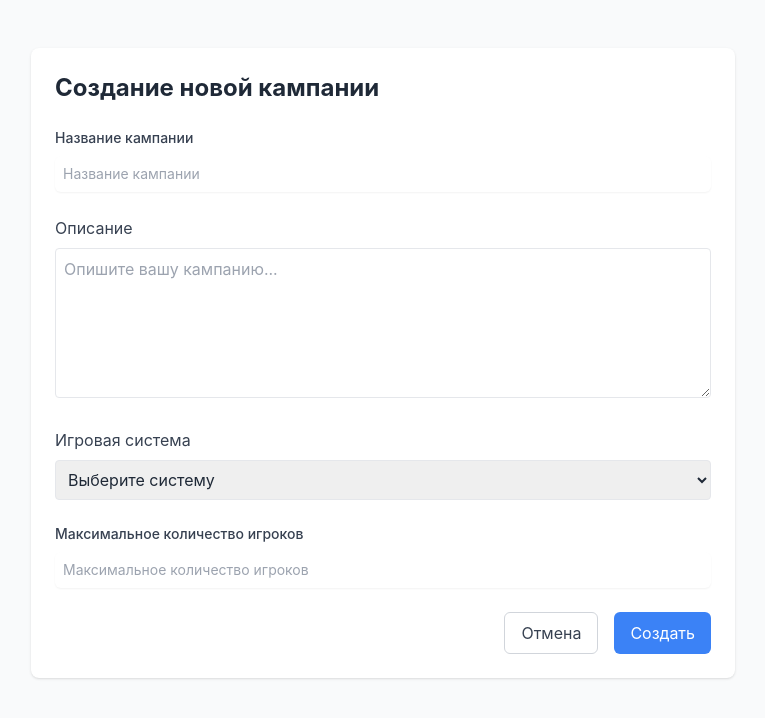
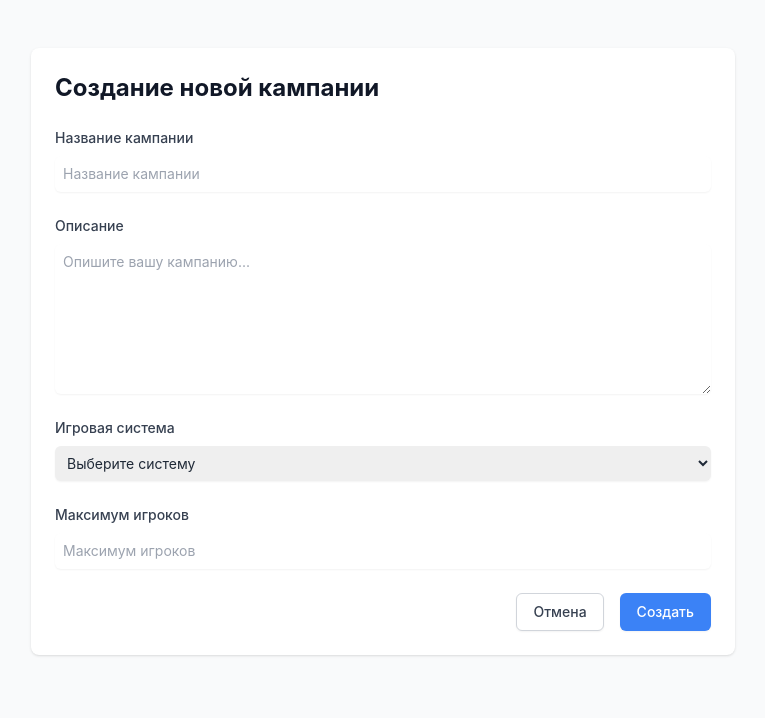
Before and after one commit to d2emon/campaign-manager, a React (Create React App) app in the folder frontend/: page /campaigns/new in a window 1280 px wide. Shown: the top 718 px of the page, without its empty margins (257-1022 px from the left). Built offline with nearby package versions, Linux system fonts and the light colour scheme; sample sign-in values are in the browser's storage.

Commit message:
Create EditCampaignPage for campaign editing functionality.

```diff
--- a/frontend/src/App.tsx
+++ b/frontend/src/App.tsx
@@ -3,7 +3,8 @@ import LoginPage from './pages/LoginPage';
 import RegisterPage from './pages/RegisterPage';
 import PrivateRoute from './components/PrivateRoute';
 import DashboardPage from './pages/DashboardPage';
-import CampaignForm from './components/CampaignForm';
+import CampaignFormPage from './pages/EditCampaignPage';
+import CampaignDetailsPage from './pages/CampaignDetailsPage';
 const App = () => {
   return (
     <Router>
@@ -13,9 +14,11 @@ const App = () => {
         <Route path="/register" element={<RegisterPage />} />
         <Route element={<PrivateRoute />}>
           <Route path="/dashboard" element={<DashboardPage />} />
-          <Route path="/campaigns/new" element={<CampaignForm />} />
-          <Route path="/campaigns/:id/edit" element={<CampaignForm />} />
+          <Route path="/campaigns/new" element={<CampaignFormPage />} />
+          <Route path="/campaigns/:id/edit" element={<CampaignFormPage />} />
+          <Route path="/campaigns/:id" element={<CampaignDetailsPage />} />
         </Route>
+        <Route path="*" element={<Navigate to="/" replace />} />
       </Routes>
     </Router>
   );
--- a/frontend/src/components/CampaignForm.tsx
+++ b/frontend/src/components/CampaignForm.tsx
@@ -1,11 +1,17 @@
-import { useState, useEffect } from 'react';
+import { useEffect } from 'react';
 import { useForm } from 'react-hook-form';
-import { useNavigate, useParams } from 'react-router-dom';
 import { yupResolver } from '@hookform/resolvers/yup';
 import * as yup from 'yup';
 import Field from './Field';
-import useAuth from '../hooks/useAuth';
-import { getCampaign, createCampaign, updateCampaign } from '../services/campaignService';
+import { Campaign } from '../services/campaignService';
+
+interface CampaignFormProps {
+  initialData?: Partial<Campaign>;
+  isEditing: boolean;
+  isLoading: boolean;
+  onSubmit: (data: Partial<Campaign>) => Promise<void>;
+  onCancel: () => void;
+}
 
 const schema = yup.object({
   title: yup
@@ -33,13 +39,7 @@ type CampaignFormData = {
   maxPlayers: number;
 };
 
-const CampaignForm = () => {
-  const { id } = useParams();
-  const navigate = useNavigate();
-  const { user } = useAuth();
-  const [isLoading, setIsLoading] = useState(false);
-  const [isEditing, setIsEditing] = useState(false);
-
+const CampaignForm = ({ initialData, isEditing, isLoading, onSubmit, onCancel }: CampaignFormProps) => {
   const {
     register,
     handleSubmit,
@@ -50,86 +50,51 @@ const CampaignForm = () => {
   });
 
   useEffect(() => {
-    if (id) {
-      setIsEditing(true);
-      const loadCampaign = async () => {
-        try {
-          const campaign = await getCampaign(id);
-          setValue('title', campaign.title);
-          setValue('description', campaign.description);
-          setValue('gameSystem', campaign.gameSystem);
-          setValue('maxPlayers', campaign.maxPlayers);
-        } catch (error) {
-          console.error('Error loading campaign:', error);
-          navigate('/dashboard');
+    if (initialData) {
+      console.log('initialData', initialData);
+      setValue('title', initialData.title || '');
+      setValue('description', initialData.description || '');
+      setValue('gameSystem', initialData.gameSystem || '');
+      setValue('maxPlayers', initialData.maxPlayers || 4);
     }
-      };
-      loadCampaign();
-    }
-  }, [id, setValue, navigate]);
-
-  const onSubmit = async (data: CampaignFormData) => {
-    if (!user) return;
-
-    setIsLoading(true);
-    try {
-      if (isEditing) {
-        await updateCampaign(id!, { ...data, gmId: user.username });
-      } else {
-        await createCampaign({ ...data, gmId: user.username });
-      }
-      navigate('/dashboard');
-    } catch (error) {
-      console.error('Error saving campaign:', error);
-    } finally {
-      setIsLoading(false);
-    }
-  };
+  }, [initialData]);
 
   return (
-    <div className="min-h-screen bg-gray-50 py-12">
-      <div className="max-w-3xl mx-auto px-4 sm:px-6 lg:px-8">
-        <div className="bg-white shadow rounded-lg p-6">
-          <h1 className="text-2xl font-bold mb-6">
-            {isEditing ? 'Редактирование кампании' : 'Создание новой кампании'}
-          </h1>
-
     <form onSubmit={handleSubmit(onSubmit)} className="space-y-6">
       <Field
+        id="title"
         error={errors.title}
         inputProps={register('title')}
         label="Название кампании"
       />
 
-            <div className="mb-6">
-              <label className="block text-gray-700 mb-2">
-                Описание
-              </label>
-              <textarea
-                {...register('description')}
-                className="w-full p-2 border rounded focus:ring-2 focus:ring-primary min-h-[150px]"
+      <Field
+        id="description"
+        error={errors.description}
+        inputProps={register('description')}
+        label="Описание"
         placeholder="Опишите вашу кампанию..."
+        type="textarea"
       />
-              {errors.description && (
-                <div className="mt-2 text-red-600">
-                  {errors.description.message}
-                </div>
-              )}
-            </div>
 
       <div className="mb-6">
-              <label className="block text-gray-700 mb-2">
+        <label
+          htmlFor="gameSystem"
+          className="block text-sm font-medium text-gray-700 mb-2"
+        >
           Игровая система
         </label>
         <select
+          id="gameSystem"
           {...register('gameSystem')}
-                className="w-full p-2 border rounded focus:ring-2 focus:ring-primary"
+          className="mt-1 block w-full p-2 rounded-md border-gray-300 shadow-sm focus:border-primary focus:ring-primary sm:text-sm"
         >
           <option value="">Выберите систему</option>
           <option value="dnd5e">Dungeons & Dragons 5e</option>
           <option value="pathfinder2e">Pathfinder 2e</option>
+          <option value="call-of-cthulhu">Call of Cthulhu</option>
           <option value="warhammer">Warhammer Fantasy</option>
-                <option value="custom">Другая система</option>
+          <option value="other">Другая система</option>
         </select>
         {errors.gameSystem && (
           <div className="mt-2 text-red-600">
@@ -139,32 +104,32 @@ const CampaignForm = () => {
       </div>
 
       <Field
+        id="maxPlayers"
         error={errors.maxPlayers}
         inputProps={register('maxPlayers', { valueAsNumber: true })}
-              label="Максимальное количество игроков"
+        label="Максимум игроков"
         type="number"
+        min={1}
+        max={20}
       />
 
       <div className="flex justify-end space-x-4">
         <button
           type="button"
-                onClick={() => navigate('/dashboard')}
-                className="px-4 py-2 border border-gray-300 rounded-md text-gray-700 hover:bg-gray-50"
+          onClick={onCancel}
+          className="px-4 py-2 text-sm font-medium text-gray-700 bg-white border border-gray-300 rounded-md shadow-sm hover:bg-gray-50 focus:outline-none focus:ring-2 focus:ring-offset-2 focus:ring-primary"
         >
           Отмена
         </button>
         <button
           type="submit"
           disabled={isLoading}
-                className="px-4 py-2 bg-primary text-white rounded-md hover:bg-blue-600 disabled:opacity-50"
+          className="px-4 py-2 text-sm font-medium text-white bg-primary border border-transparent rounded-md shadow-sm hover:bg-blue-600 focus:outline-none focus:ring-2 focus:ring-offset-2 focus:ring-primary disabled:opacity-50"
         >
           {isLoading ? 'Сохранение...' : isEditing ? 'Сохранить' : 'Создать'}
         </button>
       </div>
     </form>
-        </div>
-      </div>
-    </div>
   );
 };
 
--- /dev/null
+++ b/frontend/src/pages/CampaignDetailsPage.tsx
@@ -0,0 +1,116 @@
+import { useState, useEffect } from 'react';
+import { useNavigate, useParams } from 'react-router-dom';
+import { getCampaign, deleteCampaign, Campaign } from '../services/campaignService';
+
+const CampaignDetailsPage = () => {
+  const navigate = useNavigate();
+  const { id } = useParams<{ id: string }>();
+  const [campaign, setCampaign] = useState<Campaign | null>(null);
+  const [isLoading, setIsLoading] = useState(true);
+
+  useEffect(() => {
+    const loadCampaign = async () => {
+      try {
+        if (id) {
+          const data = await getCampaign(id);
+          setCampaign(data);
+        }
+      } catch (error) {
+        console.error('Error loading campaign:', error);
+      } finally {
+        setIsLoading(false);
+      }
+    };
+
+    loadCampaign();
+  }, [id]);
+
+  const handleDelete = async () => {
+    if (id) {
+      try {
+        await deleteCampaign(id);
+        navigate('/');
+      } catch (error) {
+        console.error('Error deleting campaign:', error);
+      }
+    }
+  };
+
+  if (isLoading) {
+    return (
+      <div className="min-h-screen flex items-center justify-center">
+        <div className="animate-spin rounded-full h-12 w-12 border-t-2 border-b-2 border-primary"></div>
+      </div>
+    );
+  }
+
+  if (!campaign) {
+    return (
+      <div className="min-h-screen flex items-center justify-center">
+        <div className="text-center">
+          <h1 className="text-2xl font-bold text-gray-900">Кампания не найдена</h1>
+          <button
+            onClick={() => navigate('/')}
+            className="mt-4 px-4 py-2 bg-primary text-white rounded-md hover:bg-blue-600 transition"
+          >
+            Вернуться на главную
+          </button>
+        </div>
+      </div>
+    );
+  }
+
+  return (
+    <div className="min-h-screen bg-gray-50 py-12">
+      <div className="max-w-3xl mx-auto px-4 sm:px-6 lg:px-8">
+        <div className="bg-white shadow rounded-lg p-6">
+          <div className="flex justify-between items-start mb-6">
+            <h1 className="text-2xl font-bold text-gray-900">{campaign.title}</h1>
+            <div className="flex space-x-4">
+              <button
+                onClick={() => navigate(`/campaigns/${id}/edit`)}
+                className="px-4 py-2 bg-primary text-white rounded-md hover:bg-blue-600 transition"
+              >
+                Редактировать
+              </button>
+              <button
+                onClick={handleDelete}
+                className="px-4 py-2 bg-red-600 text-white rounded-md hover:bg-red-700 transition"
+              >
+                Удалить
+              </button>
+            </div>
+          </div>
+
+          <div className="mb-6">
+            <span className="px-2 py-1 text-xs font-medium bg-blue-100 text-blue-800 rounded-full">
+              {campaign.gameSystem}
+            </span>
+          </div>
+
+          <div className="prose max-w-none">
+            <p className="text-gray-700">{campaign.description}</p>
+          </div>
+
+          <div className="mt-6 pt-6 border-t border-gray-200">
+            <h2 className="text-lg font-medium text-gray-900 mb-4">Информация о кампании</h2>
+            <dl className="grid grid-cols-1 gap-4 sm:grid-cols-2">
+              <div>
+                <dt className="text-sm font-medium text-gray-500">Максимум игроков</dt>
+                <dd className="mt-1 text-sm text-gray-900">{campaign.maxPlayers}</dd>
+              </div>
+              <div>
+                <dt className="text-sm font-medium text-gray-500">Создана</dt>
+                <dd className="mt-1 text-sm text-gray-900">
+                  {new Date(campaign.createdAt).toLocaleDateString()}
+                </dd>
+              </div>
+            </dl>
+          </div>
+        </div>
+      </div>
+    </div>
+  );
+};
+
+export default CampaignDetailsPage;
--- /dev/null
+++ b/frontend/src/pages/EditCampaignPage.tsx
@@ -0,0 +1,78 @@
+import { useState, useEffect } from 'react';
+import { useNavigate, useParams } from 'react-router-dom';
+import CampaignForm from '../components/CampaignForm';
+import useAuth from '../hooks/useAuth';
+import { getCampaign, createCampaign, updateCampaign, Campaign } from '../services/campaignService';
+
+const CampaignFormPage = () => {
+  const navigate = useNavigate();
+  const { id } = useParams<{ id: string }>();
+  const [campaign, setCampaign] = useState<Partial<Campaign> | null>(null);
+  const [isLoading, setIsLoading] = useState(!!id);
+  const { user } = useAuth();
+
+  useEffect(() => {
+    if (id) {
+      const loadCampaign = async () => {
+        try {
+          const data = await getCampaign(id);
+          setCampaign(data);
+        } catch (error) {
+          console.error('Error loading campaign:', error);
+          navigate('/dashboard');
+        } finally {
+          setIsLoading(false);
+        }
+      };
+
+      loadCampaign();
+    }
+  }, [id]);
+
+  const handleSubmit = async (data: Partial<Campaign>) => {
+    if (!user) return;
+
+    setIsLoading(true);
+    try {
+      if (id) {
+        await updateCampaign(id, data);
+      } else {
+        await createCampaign(data as Omit<Campaign, 'id' | 'createdAt' | 'updatedAt'>);
+      }
+      navigate('/dashboard');
+    } catch (error) {
+      console.error('Error saving campaign:', error);
+    } finally {
+      setIsLoading(false);
+    }
+  };
+
+  if (isLoading) {
+    return (
+      <div className="min-h-screen flex items-center justify-center">
+        <div className="animate-spin rounded-full h-12 w-12 border-t-2 border-b-2 border-primary"></div>
+      </div>
+    );
+  }
+
+  return (
+    <div className="min-h-screen bg-gray-50 py-12">
+      <div className="max-w-3xl mx-auto px-4 sm:px-6 lg:px-8">
+        <div className="bg-white shadow rounded-lg p-6">
+          <h1 className="text-2xl font-bold text-gray-900 mb-6">
+            {id ? 'Редактирование кампании' : 'Создание новой кампании'}
+          </h1>
+          <CampaignForm
+            initialData={campaign || undefined}
+            isEditing={!!id}
+            isLoading={isLoading}
+            onSubmit={handleSubmit}
+            onCancel={() => navigate('/')}
+          />
+        </div>
+      </div>
+    </div>
+  );
+};
+
+export default CampaignFormPage;
```
Lines whose indentation alone changed are shown as unchanged.
